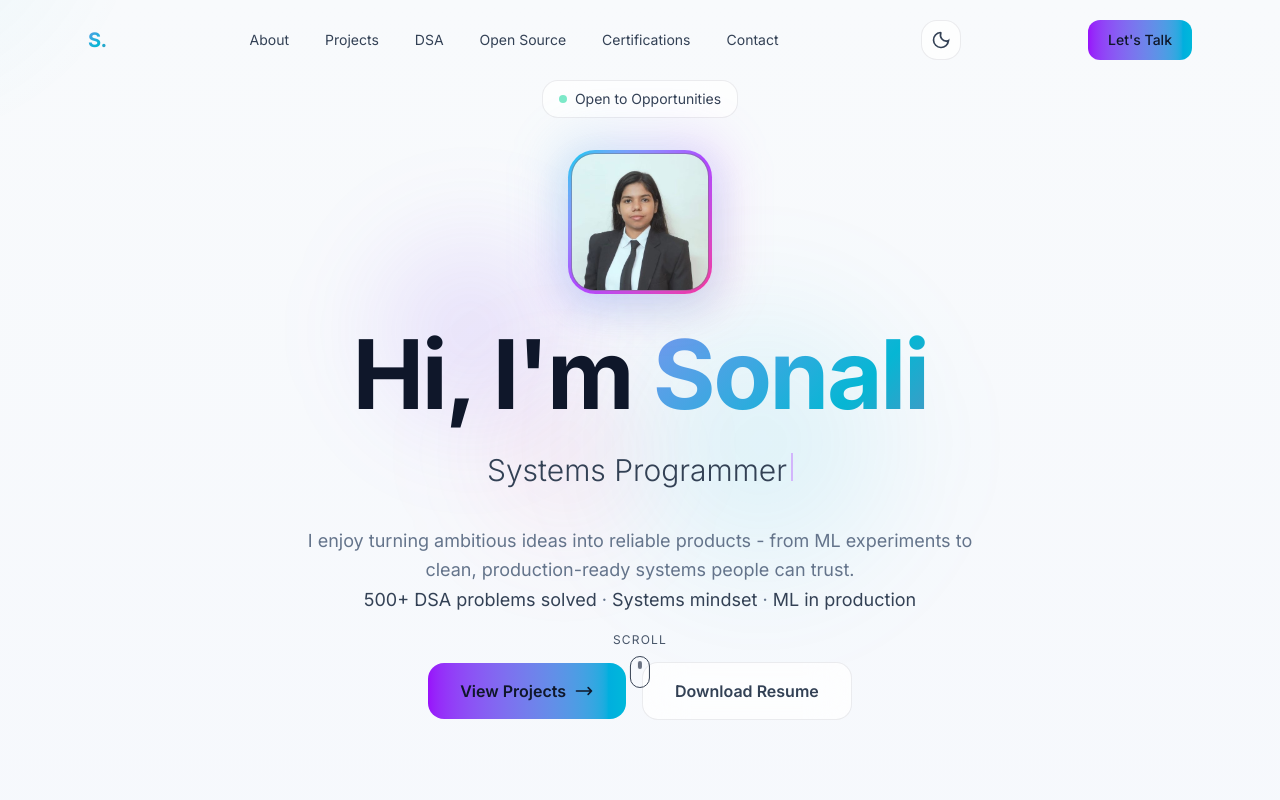
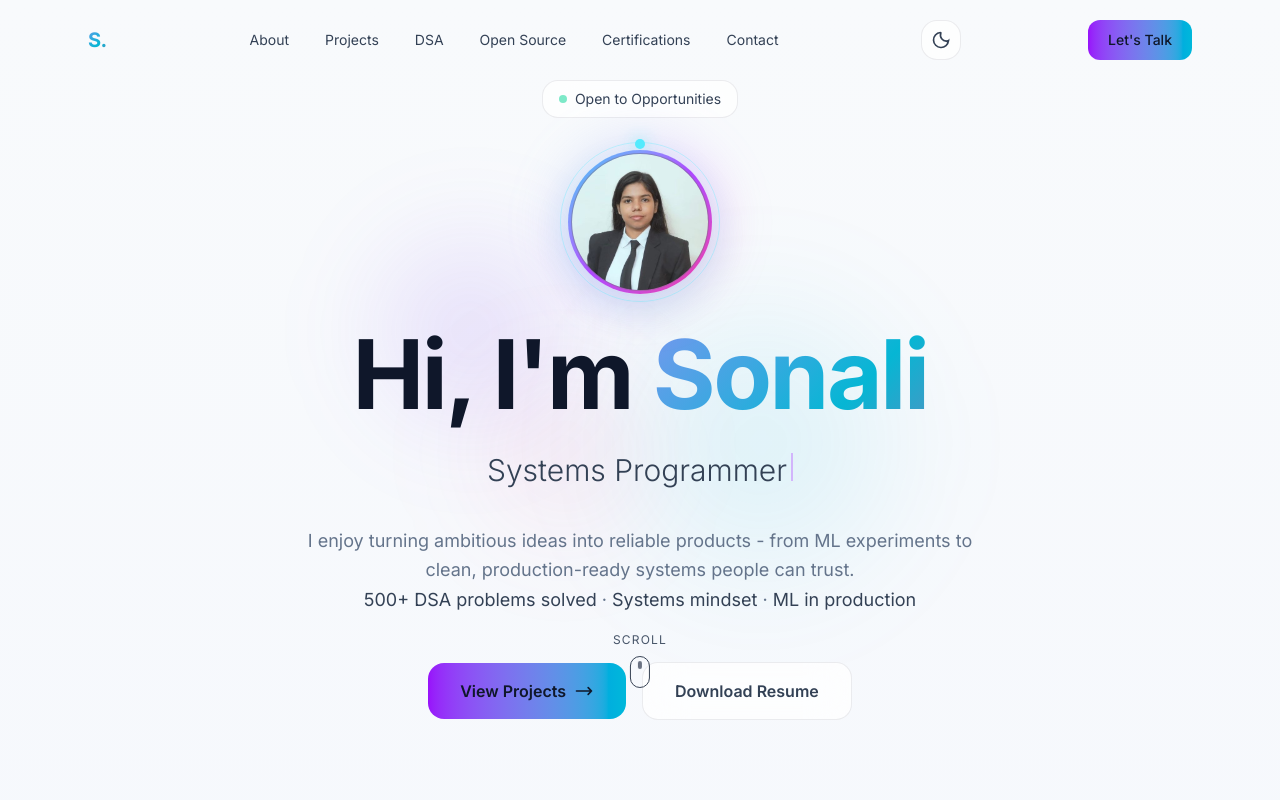
Before and after one commit to SONALISINHA01/portfolio, a Next.js app: page / in a window 1280 px wide. Shown: the top 800 px of the page. Built offline with nearby package versions, Linux system fonts and the light colour scheme.

Commit message:
Make hero profile photo circular with interactive orbit

```diff
--- a/src/components/Hero.tsx
+++ b/src/components/Hero.tsx
@@ -115,13 +115,21 @@ export default function Hero() {
                 {/* Profile photo with mouse microinteraction */}
                 <div className="mb-6 sm:mb-8 flex justify-center" style={{ perspective: "1000px" }}>
                     <TiltCard
-                        className="relative rounded-[1.7rem]"
+                        className="relative rounded-full"
                         glareColor="rgba(6, 182, 212, 0.18)"
                         tiltAmount={10}
                     >
-                        <div className="relative w-32 h-32 sm:w-36 sm:h-36 p-[3px] rounded-[1.7rem] bg-gradient-to-br from-cyan-400 via-purple-500 to-pink-500 shadow-[0_14px_40px_rgba(6,182,212,0.18)]">
-                            <div className="absolute -inset-3 rounded-[2rem] bg-gradient-to-br from-cyan-500/20 via-purple-500/20 to-pink-500/20 blur-xl pointer-events-none" />
-                            <div className="relative w-full h-full rounded-[1.45rem] overflow-hidden border border-white/20 bg-black/30">
+                        <div className="relative w-32 h-32 sm:w-36 sm:h-36 p-[3px] rounded-full bg-gradient-to-br from-cyan-400 via-purple-500 to-pink-500 shadow-[0_14px_40px_rgba(6,182,212,0.18)]">
+                            <div className="absolute -inset-3 rounded-full bg-gradient-to-br from-cyan-500/20 via-purple-500/20 to-pink-500/20 blur-xl pointer-events-none" />
+
+                            <div
+                                className="absolute -inset-2 rounded-full border border-cyan-300/30"
+                                style={{ animation: "spin 9s linear infinite" }}
+                            >
+                                <span className="absolute -top-1 left-1/2 -translate-x-1/2 w-2.5 h-2.5 rounded-full bg-cyan-300 shadow-[0_0_16px_rgba(103,232,249,0.9)]" />
+                            </div>
+
+                            <div className="relative w-full h-full rounded-full overflow-hidden border border-white/20 bg-black/30">
                                 <img
                                     src="/professional-photo.jpg"
                                     alt="Sonali profile photo"
```
